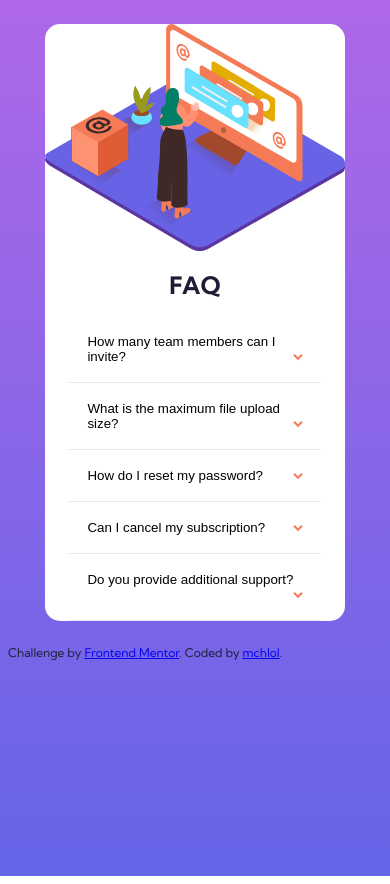
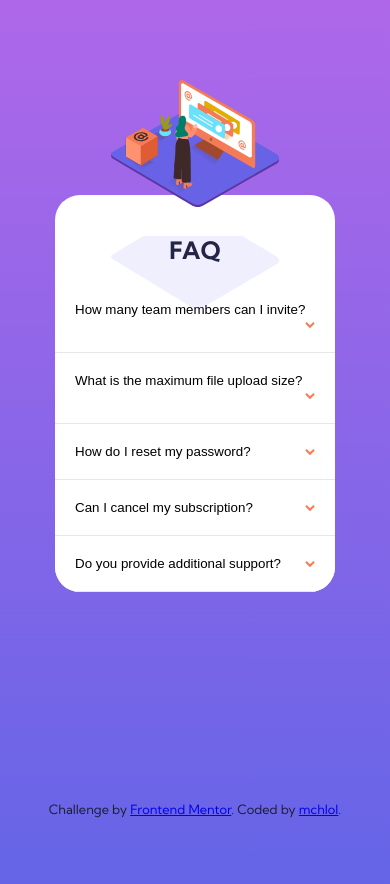
Before and after one commit to mchlol/faq-accordion-card, a website: page index.html in a window 390 px wide. Drawn offline with Linux system fonts and the light colour scheme.

Commit message:
position image for mobile view

```diff
--- a/index.html
+++ b/index.html
@@ -4,7 +4,6 @@
 <head>
   <meta charset="UTF-8">
   <meta name="viewport" content="width=device-width, initial-scale=1.0">
-  <!-- displays site properly based on user's device -->
   <link rel="stylesheet" href="output.css">
   <link rel="icon" type="image/png" sizes="32x32" href="./images/favicon-32x32.png">
 
@@ -15,19 +14,23 @@
 </head>
 
 <body>
+  <div class="page-container">
+
     <div class="content-wrap">
 
       <div class="img-wrap">
-      <img src="./images/illustration-woman-online-mobile.svg" alt="illustration of a person touching a huge screen">
+        <img class="img-hero" src="./images/illustration-woman-online-mobile.svg"
+          alt="illustration of a person touching a huge screen">
+
+        <img src="./images/bg-pattern-mobile.svg" alt="" class="img-hero-bg">
       </div>
 
       <div class="faq-wrap">
+        <div class="faq-content">
           <header>
             <h1>FAQ</h1>
           </header>
-
           <div class="accordion-wrap">
-
             <button class="accordion-button">How many team members can I invite?</button>
             </button>
             <div class="accordion-body">
@@ -36,7 +39,6 @@
                 Premium plan.
               </p>
             </div>
-
             <button class="accordion-button">What is the maximum file upload size?</button>
             </button>
             <div class="accordion-body">
@@ -44,7 +46,6 @@
                 No more than 2GB. All files in your account must fit your allotted storage space.
               </p>
             </div>
-
             <button class="accordion-button">How do I reset my password?</button>
             </button>
             <div class="accordion-body">
@@ -53,7 +54,6 @@
                 will be emailed to you.
               </p>
             </div>
-
             <button class="accordion-button">Can I cancel my subscription?</button>
             </button>
             <div class="accordion-body">
@@ -61,7 +61,6 @@
                 Yes! Send us a message and we'll process your request no questions asked.
               </p>
             </div>
-
             <button class="accordion-button">Do you provide additional support?</button>
             </button>
             <div class="accordion-body">
@@ -69,12 +68,9 @@
                 Chat and email support is available 24/7. Phone lines are open during normal business hours.
               </p>
             </div>
-
-
           </div>
-
         </div>
-
+      </div>
     </div>
 
     <footer>
@@ -83,6 +79,8 @@
         Coded by <a href="https://github.com/mchlol" target="_blank">mchlol</a>.
       </div>
     </footer>
+
+  </div>
 
 
   <script>
--- a/input.scss
+++ b/input.scss
@@ -3,6 +3,10 @@
 
 
 // ## custom variables
+
+// breakpoints
+$mobile: 375px;
+$desktop: 1440px;
 
 // text
 $kumbh-sans: 'Kumbh Sans', sans-serif;
@@ -17,6 +21,7 @@ $softBlue: hsl(240, 73%, 65%);
 
 $divider: hsl(240, 5%, 91%);
 
+
 body {
     font-size: 12px;
     font-family: $kumbh-sans;
@@ -24,15 +29,29 @@ body {
     color: $darkBlue;
     background: linear-gradient(180deg, $softViolet, $softBlue) no-repeat;
     background-size: cover;
-    height: 100vh;
+}
+
+.page-container {
+    display: flex;
+    flex-flow: column nowrap;
+    justify-content: space-between;
+    position: relative;
+    padding: 1em;
+    min-height: 100vh;
 }
 
 .content-wrap {
+    position: relative;
     width: 80%;
-    margin: 2em auto;
-    background-color: #fff;
-    border: none;
-    border-radius: 15px;
+    padding: 2em;
+    margin-left: auto;
+    margin-right: auto;
+}
+
+@media only screen and (min-width: 600px) {
+    .content-wrap {
+        width: 40em;
+    }
 }
 
 header {
@@ -40,30 +59,54 @@ header {
 }
 
 .img-wrap {
+    position: relative;
+    transform: translate(0, 3em);
+    width: 60%;
+    object-fit: cover;
+    margin-left: auto;
+    margin-right: auto;
+}
+
+.img-hero {
+    z-index: 2;
+    display: block;
+    margin-bottom: 2em;
+}
+
+.img-hero-bg {
+    z-index: 1;
+    display: block;
+    margin-left: auto;
+    margin-right: auto;
+    position: absolute;
     width: 100%;
-    object-fit: cover;
+    top: 13em;
 }
 
 .faq-wrap {
-    margin: 1em;
+    background-color: #fff;
+    border-radius: 25px;
+    padding-top: 2em;
+    overflow: hidden;
 }
+
 
 // ## Accordion
 
-.accordion-wrap {
-    margin: 1em;
-}
 
 .accordion-button {
     background-color: #fff;
     cursor: pointer;
-    padding: 18px;
+    padding: 1.5em;
     width: 100%;
     text-align: left;
     border: none;
     border-bottom: 1px solid $divider;
-    // outline: none;
     transition: 0.4s;
+}
+
+.accordion-button:hover {
+    color: $softRed;
 }
 
 
@@ -85,3 +128,11 @@ header {
 .active:after {
     transform: rotate(180deg);
 }
+
+footer {
+    text-align: center;
+    font-size: 0.8rem;
+    height: 50px;
+    position: relative;
+    padding: 1em 0;
+}
```
Also changed, not shown: output.css, 1 other file. Lines whose indentation alone changed are shown as unchanged.
